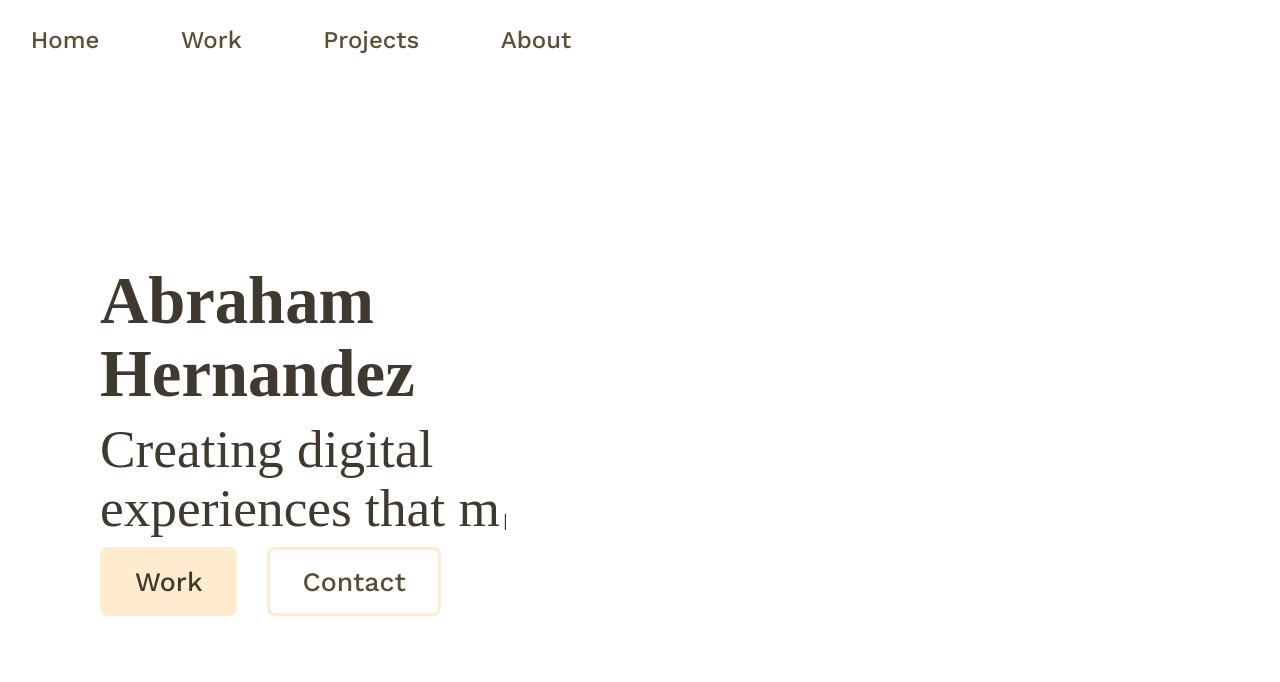
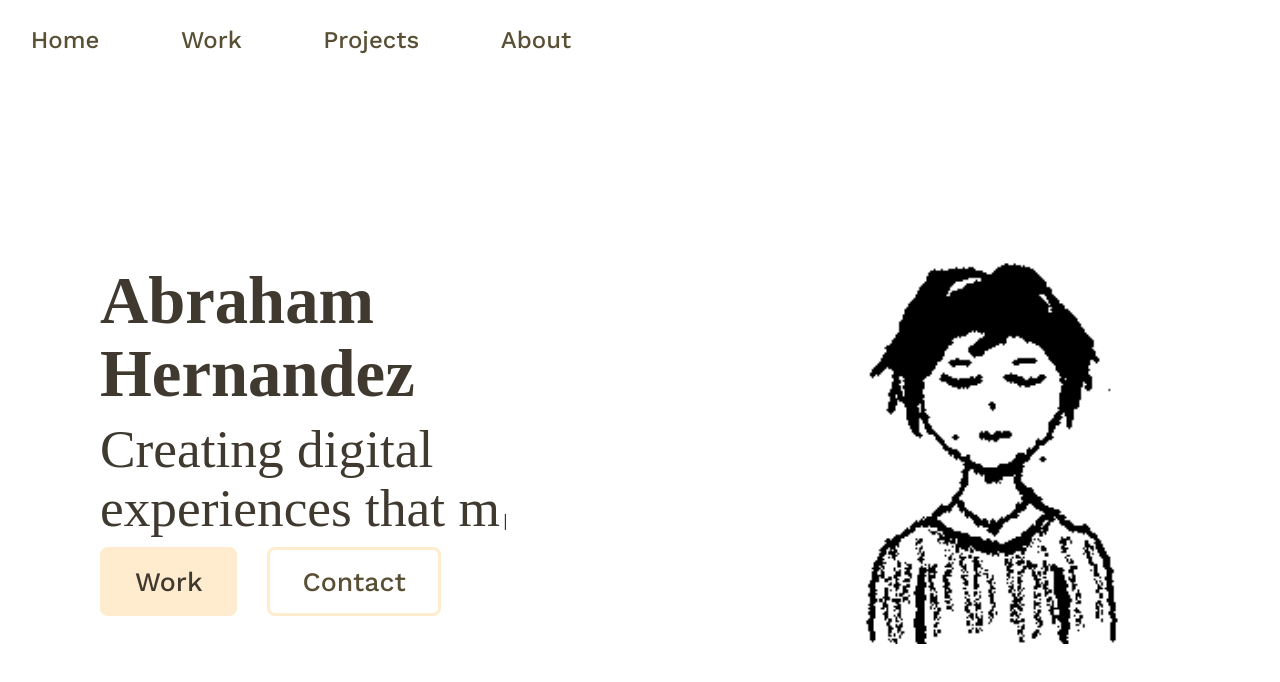
Before and after one commit to cicadaenjoyer/NeoCicadaHub, a React (Vite) app: page / in a window 1280 px wide. Shown: the top 682 px of the page. Built offline with nearby package versions, Linux system fonts and the light colour scheme; a web font is replaced by a local one.

Commit message:
Adding headshot gif to home component

```diff
--- a/src/components/home/Home.tsx
+++ b/src/components/home/Home.tsx
@@ -3,6 +3,7 @@ import "../../styles/home/home.styles.css";
 
 // Components
 import ProfileInfo from "./ProfileInfo";
+import ProfileHeadshot from "./ProfileHeadshot";
 
 // Hooks
 import useWindowDimensions from "../../hooks/WindowDimensions";
@@ -22,6 +23,7 @@ function Home() {
             className="home"
         >
             <ProfileInfo />
+            <ProfileHeadshot />
         </div>
     );
 }
--- /dev/null
+++ b/src/components/home/ProfileHeadshot.tsx
@@ -0,0 +1,19 @@
+// Styling
+import "../../styles/home/home.styles.css";
+import headshot from "../../assets/images/home/headshot.gif";
+
+/**
+ * Renders the profile information section for the home page.
+ * Displays the user's name, a randomly selected tagline with a typewriter effect, and profile action buttons.
+ *
+ * @returns {JSX.Element} The profile info component.
+ */
+function ProfileHeadshot() {
+    return (
+        <div className="profile_headshot">
+            <img src={headshot}></img>
+        </div>
+    );
+}
+
+export default ProfileHeadshot;
--- a/src/styles/home/home.styles.css
+++ b/src/styles/home/home.styles.css
@@ -49,3 +49,17 @@ h1 {
     margin: 0;
     /* TODO: Text may overflow to right graphic */
 }
+
+.profile_headshot {
+    width: 50%;
+    background-color: white;
+    display: flex;
+    justify-content: center;
+    align-items: center;
+}
+
+.profile_headshot img {
+    width: 80%;
+    height: auto;
+    object-fit: contain;
+}
```
Also changed, not shown: src/assets/images/home/headshot.gif (added), 1 other file (tests, documents, lock files or other folders).
